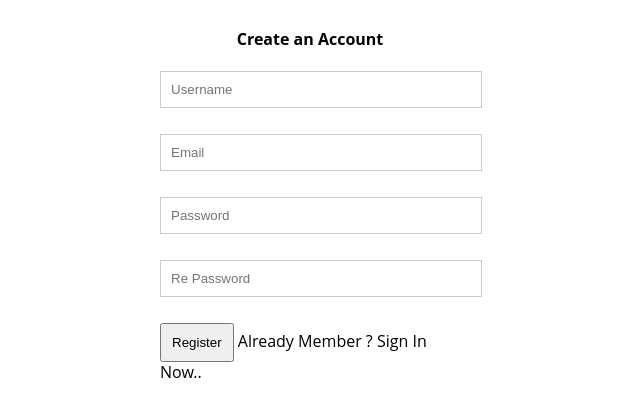
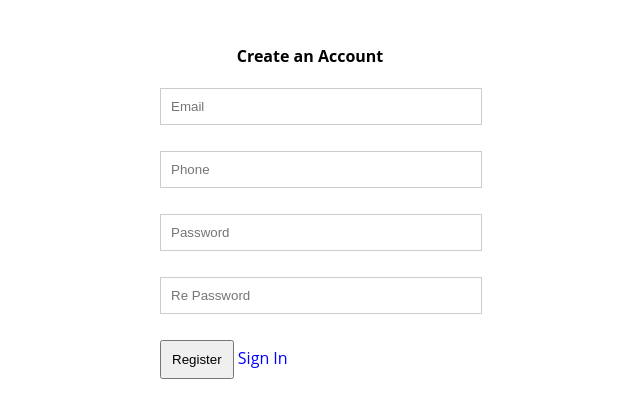
Before and after one commit to espoirMur/Andela-SendIT, a website: page UI/login.html in a window 1280 px wide. Shown: the whole page, without its empty margins (330-970 px from the left). Drawn offline with Linux system fonts and the light colour scheme.

Commit message:
[bg #162178046] fixing color  on signup button

```diff
--- a/UI/login.html
+++ b/UI/login.html
@@ -12,9 +12,8 @@
 
 </head>
 
-
     <body>
-        <div>
+        <div class="wrapper">
 
             <h4 id='login-title'> Create an Account</h4>
               <input type='checkbox' id='form-switch'>
@@ -25,13 +24,13 @@
                 <label for='form-switch' id='register-switch'><span>Register</span></label>
                <!--label for='form-switch'><span>Reset password</span></label-->
               </form>
-              <form id='register-form' action="orders.html" method='get'>
-                <input type="text" placeholder="Username" required>
-                <input type="email" placeholder="Email" required>
-                <input type="password" placeholder="Password" required>
+              <form id='register-form' action="login.html" method='get'>
+                <input name='email' type="email" placeholder="Email" required>
+                <input type="phone" name='phone' placeholder="Phone" required>
+                <input name="password" type="password" placeholder="Password" required>
                 <input type="password" placeholder="Re Password" required>
                 <button type='submit' id='register-btn'>Register</button>
-               <label for='form-switch' id='sign-in-switch'>Already Member ? Sign In Now..</label>
+               <label for='form-switch' id='sign-in-switch'>Sign In</label>
               </form>
           </div>
     </body>
--- a/UI/static/css/styles.css
+++ b/UI/static/css/styles.css
@@ -34,7 +34,8 @@ form {
     padding:10px
   }
   label {
-    cursor:pointer
+    cursor:pointer;
+    color: blue;
   }
   #form-switch {
     display:none
@@ -52,6 +53,7 @@ form {
   #form-switch:checked~#login-form {
     display:block;
   }
+
  /*
 * code for the order table
 */
```
